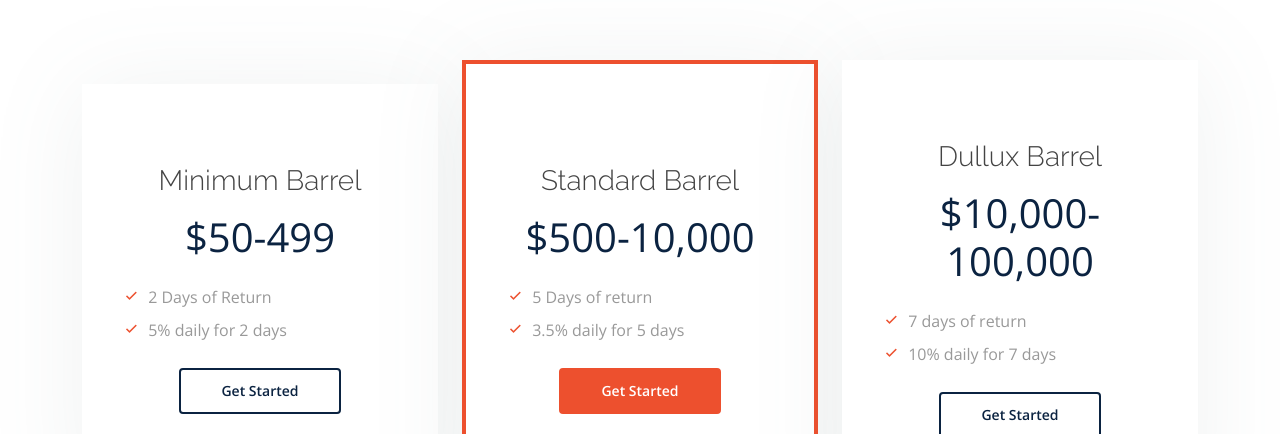
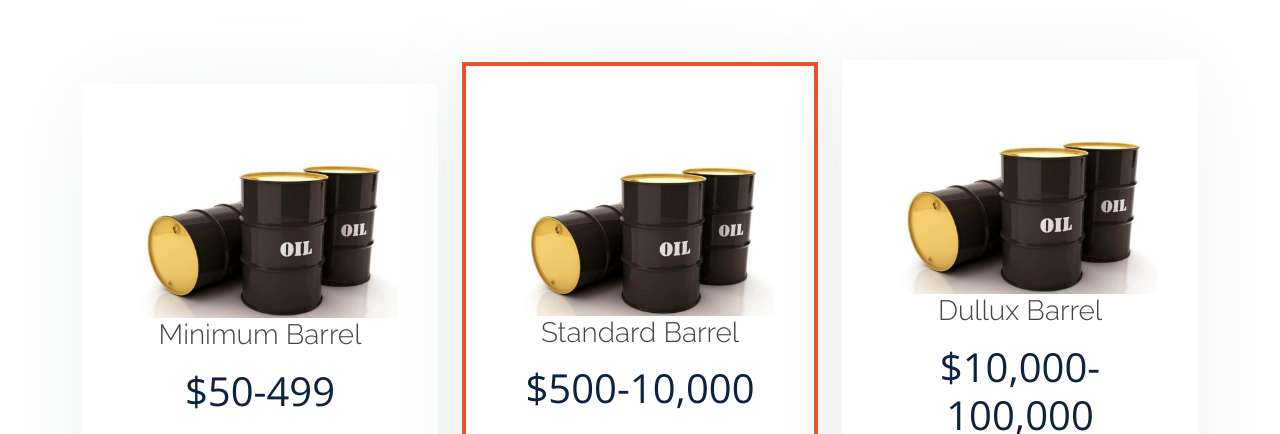
Before and after one commit to Royal-tek/seun-3, a plain HTML site: page iio.html in a window 1280 px wide. Shown: the part 724-1158 px from the top of the page. Drawn offline with nearby package versions, Linux system fonts and the light colour scheme.

Commit message:
New Updated

```diff
--- a/iio.html
+++ b/iio.html
@@ -125,6 +125,9 @@
 
                 <div class="col-lg-4">
                     <div class="box" data-aos="zoom-in" data-aos-delay="100">
+                        <div>
+                            <img src="assets/img/lll.jpg" class="img-fluid" alt="">
+                        </div>
                         <h3>Minimum Barrel</h3>
                         <h4>$50-499<span></span></h4>
                         <ul>
@@ -137,6 +140,9 @@
 
                 <div class="col-lg-4">
                     <div class="box featured" data-aos="zoom-in" data-aos-delay="100">
+                        <div>
+                            <img src="assets/img/lll.jpg" class="img-fluid" alt="">
+                        </div>
                         <h3>Standard Barrel</h3>
                         <h4>$500-10,000</h4>
                         <ul>
@@ -149,6 +155,9 @@
 
                 <div class="col-lg-4">
                     <div class="box" data-aos="zoom-in" data-aos-delay="100">
+                        <div>
+                            <img src="assets/img/lll.jpg" class="img-fluid" alt="">
+                        </div>
                         <h3>Dullux Barrel</h3>
                         <h4>$10,000-100,000</h4>
                         <ul>
```
Also changed, not shown: assets/img/lll.jpg (added), assets/img/oil.jpg (added).
